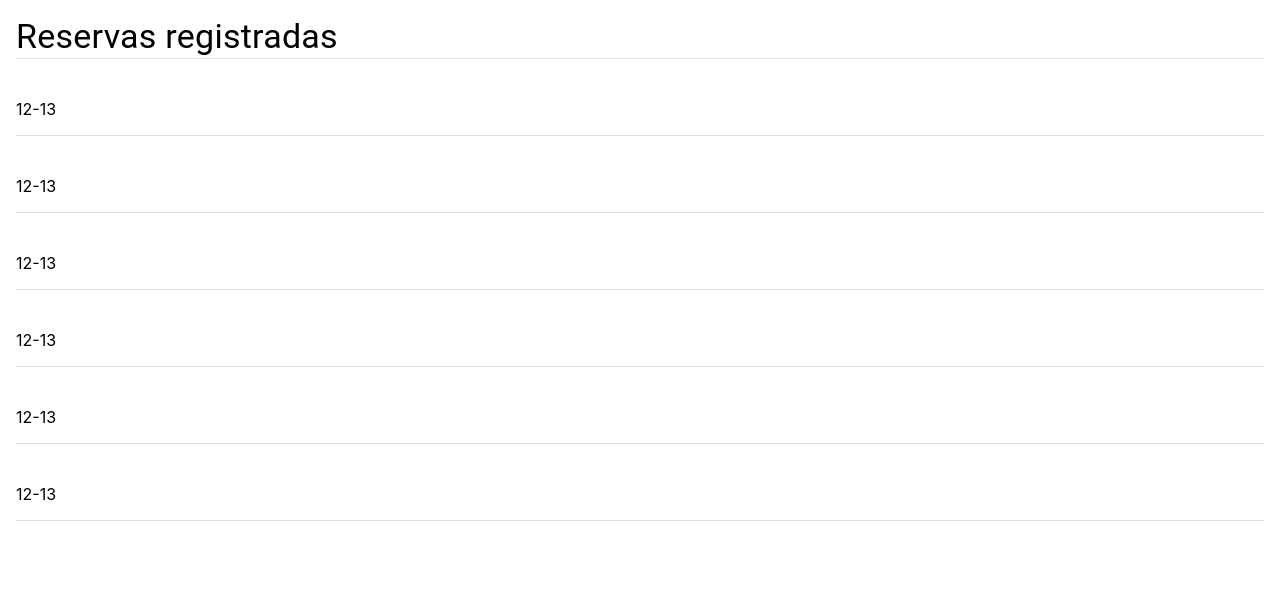
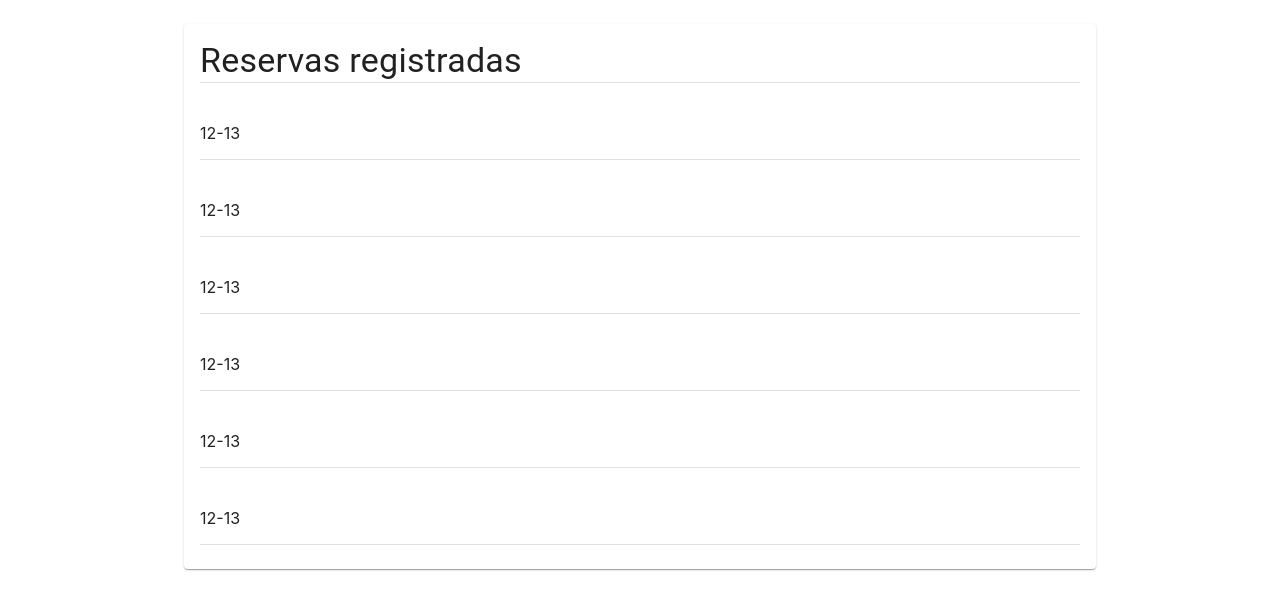
Before and after one commit to Unqui-Booking/Frontend, a React (Create React App) app in the folder unqui-booking/: page / in a window 1280 px wide. Shown: the top 610 px of the page. Built offline with nearby package versions, Linux system fonts and the light colour scheme.

Commit message:
Layout for reservation home

```diff
--- a/unqui-booking/src/App.js
+++ b/unqui-booking/src/App.js
@@ -1,8 +1,8 @@
-import BookingList from "./Components/Desk/BookingList";
+import BookingHome from "./Components/Desk/BookingHome";
 
 function App() {
   return (
-    <BookingList></BookingList>
+    <BookingHome></BookingHome>
   );
 }
 
--- /dev/null
+++ b/unqui-booking/src/Components/Desk/BookingHome.jsx
@@ -0,0 +1,31 @@
+import React from 'react';
+import { Grid, Container , Card } from '@material-ui/core'
+import BookingList from './BookingList'
+import { makeStyles } from '@material-ui/core/styles'
+
+const useStyles = makeStyles((theme) => ({
+    root: {
+        flexGrow: 1,
+        margin: theme.spacing(3,'auto'),
+    }
+}))
+
+const BookingHome = () => {
+
+    const classes = useStyles();
+
+    return (
+        <Container maxWidth="md">
+            <Grid container className={classes.root} justify="center">
+            <Grid item xs={12}>
+                <Card>
+                    <BookingList></BookingList>
+                </Card>
+            </Grid>
+        </Grid>
+        </Container>
+
+    )
+}
+
+export default BookingHome
```
